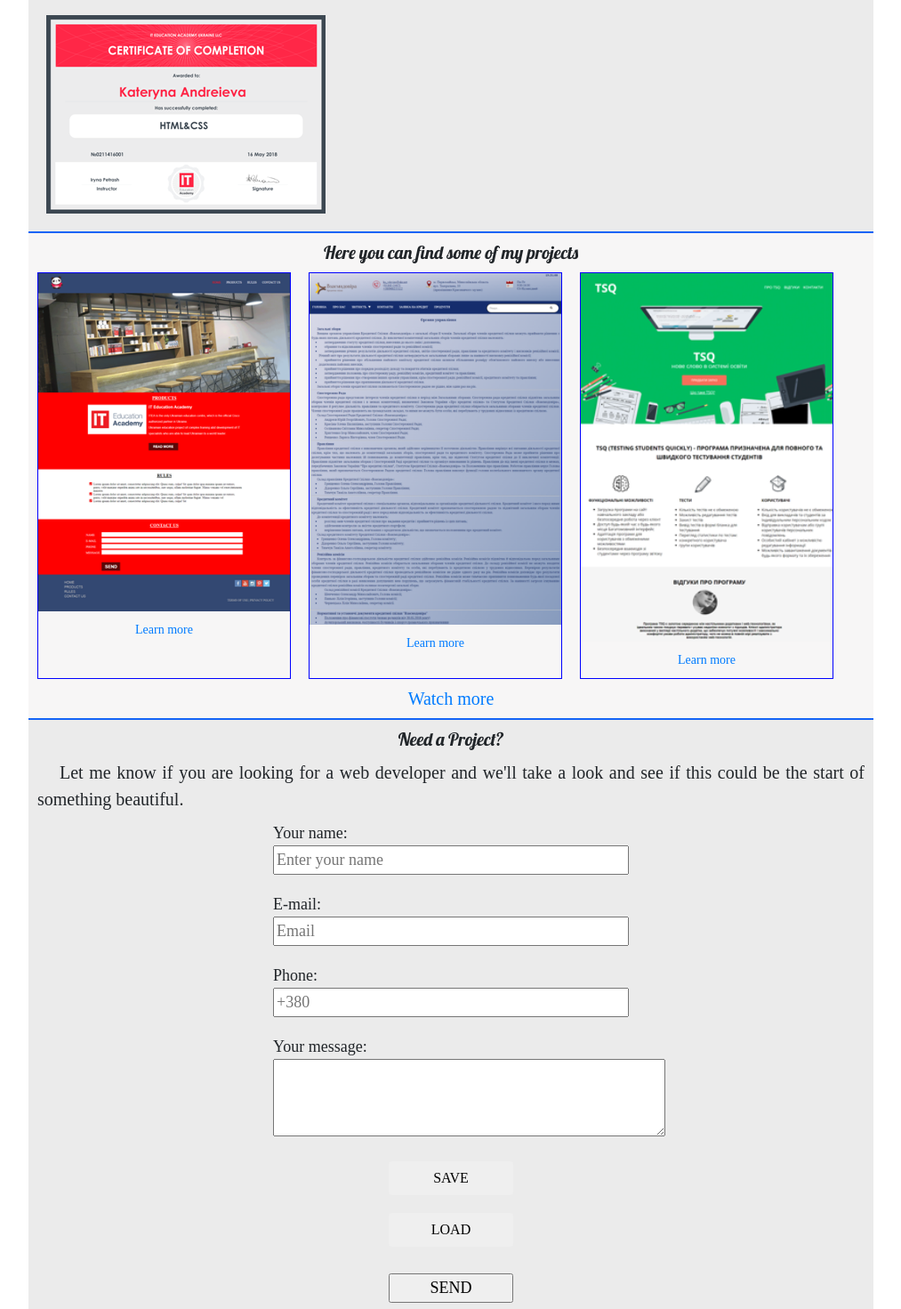
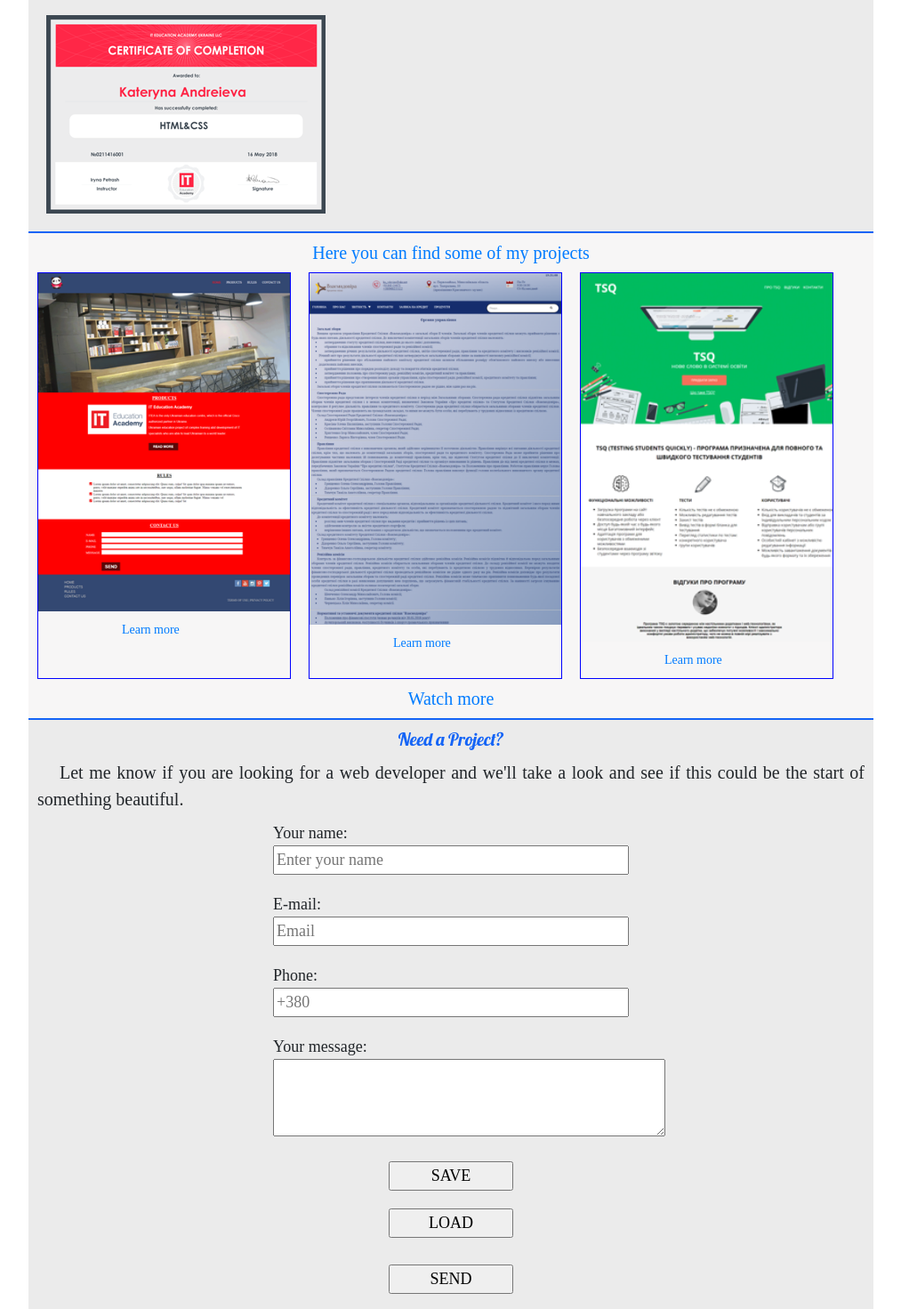
Before and after one commit to KatrinaAndreeva/myweb, a plain HTML site: page index.html in a window 1280 px wide. Shown: the part 1068-2539 px from the top of the page at 89% size, without its empty margins (133-1146 px from the left). Drawn offline with nearby package versions, Linux system fonts and the light colour scheme; a web font is replaced by a local one.

Commit message:
added more info

```diff
--- a/css/aboutme.css
+++ b/css/aboutme.css
@@ -32,6 +32,7 @@ body {
 .adress {
     display: grid;
     margin-left: 15px;
+    font-size: 20px;
 }
 .adress a {
     padding: 10px 0;
--- a/css/main.css
+++ b/css/main.css
@@ -76,6 +76,7 @@ h1{
     font-size: 30px;
     padding: 20px 0;
     font-family: 'Lobster', cursive;
+    color: #1464f6;
 }
 .firstline {
     font-size: 22px;
@@ -123,6 +124,7 @@ h2, h3 {
     padding: 10px 0;
     font-family: 'Lobster', cursive;
     margin-bottom: 0;
+    color: #1464f6;
 }
 .progress-html, .progress-css, .progress-js {
 display: flex;
@@ -135,6 +137,13 @@ width: 75px;
 margin: 15px;
 height: 75px;
 display: flex;
+}
+.diploma {
+    width: 40%;
+}
+.btn {
+    display: flex;
+    margin: 0 auto;
 }
 .diploma img {
     max-width: 325px;
@@ -183,7 +192,7 @@ display: flex;
     display: flex;
     background-color: #f7f6f6;
 }
-.btn {
+.btn-form {
     width: 140px;
     margin: 10px auto;
     cursor: pointer;
@@ -221,6 +230,7 @@ footer img {
  float: left;
   max-width: 50%;
       background-color: #f7f6f6;
+      padding-top: 25px;
 }
 
 
--- a/index.html
+++ b/index.html
@@ -93,7 +93,7 @@
         <div class="clearfix"></div>
         <hr>
         <div class="myprojects">
-            <h3>Here you can find some of my projects</h3>
+            <h3><a href="#work.html">Here you can find some of my projects</a></h3>
             <div class="gallery">
                 <article class="product-card">
                     <img src="image/itea.png" alt="itea_page">
@@ -113,7 +113,7 @@
                         <a href="work.html" class="btn btn-sm animated-button thar-four">Learn more</a></div>
                 </article>
             </div>
-            <h3><a href="#index.html">Watch more</a></h3>
+            <h3><a href="#work.html">Watch more</a></h3>
         </div>
         <div class="clearfix"></div>
         <hr>
@@ -134,8 +134,8 @@
                 <label for="user-content">Your message:
                   <textarea name="comment" cols="42" rows="3"></textarea>
                 </label>
-                <input type="submit" class="btn" value="SAVE">
-                <input class="load btn" type="button" value="LOAD">
+                <input type="submit" class="btn-form" value="SAVE">
+                <input class="load btn-form" type="button" value="LOAD">
                 <input class="contactme" type="submit" value="SEND">
             </form>
         </div>
--- a/js/carousel.js
+++ b/js/carousel.js
@@ -15,5 +15,5 @@ function showSlides() {
     }
     slides[slideIndex-1].style.display = "block";
     dots[slideIndex-1].className += " active";
-    setTimeout(showSlides, 3000);
+    setTimeout(showSlides, 2000);
 }
```
Also changed, not shown: aboutme.html (+3 -0 lines), work.html (+1 -1 lines).
